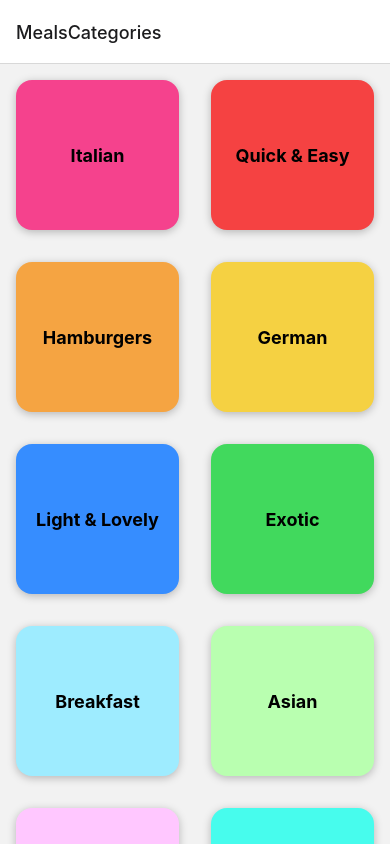
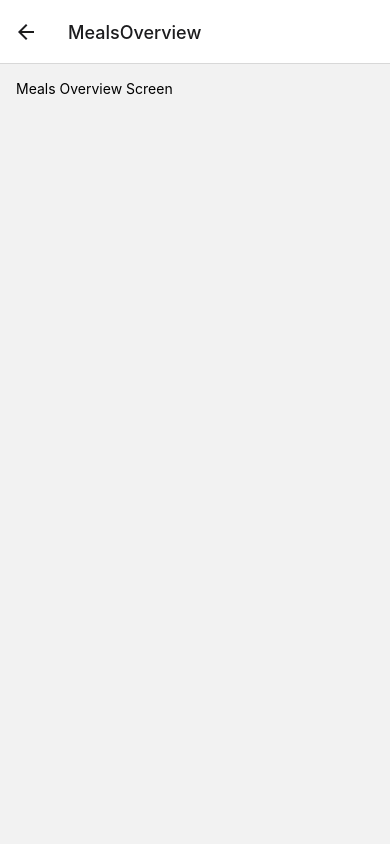
Before and after one commit to DmytroKhrishu/DemoMealsApp, a React Native app: screen /MealsOverview in a window 390 px wide. Built offline with nearby package versions, Linux system fonts and the light colour scheme.

Commit message:
added navigation between categories and meals screens

```diff
--- a/App.js
+++ b/App.js
@@ -4,6 +4,7 @@
 import { createNativeStackNavigator } from '@react-navigation/native-stack';
 
 import CategoriesScreen from './screens/CategoriesScreen';
+import MealsOverviewScreen from './screens/MealsOverviewScreen';
 
 const Stack = createNativeStackNavigator();
 
@@ -14,6 +15,7 @@
       <NavigationContainer>
         <Stack.Navigator>
           <Stack.Screen name="MealsCategories" component={CategoriesScreen} />
+          <Stack.Screen name='MealsOverview' component={MealsOverviewScreen} />
         </Stack.Navigator>
       </NavigationContainer>
     </>
--- a/components/CategoryGridTile.js
+++ b/components/CategoryGridTile.js
@@ -1,6 +1,6 @@
 import { Platform, Pressable, StyleSheet, Text, View } from 'react-native';
 
-export default function CategoryGridTile({ title, color }) {
+export default function CategoryGridTile({ title, color, onPress }) {
   return (
     <View style={[styles.gridItem, { backgroundColor: color }]}>
       <Pressable
@@ -9,6 +9,7 @@
           styles.button,
           pressed ? styles.buttonPressed : null,
         ]}
+        onPress={onPress}
       >
         <View style={styles.innerContainer}>
           <Text style={styles.title}>{title}</Text>
--- a/screens/CategoriesScreen.js
+++ b/screens/CategoriesScreen.js
@@ -2,18 +2,26 @@
 import { CATEGORIES } from '../data/dummy-data';
 import CategoryGridTile from '../components/CategoryGridTile';
 
-function renderCategoryItem(itemData) {
+function renderCategoryItem(itemData, navigation) {
+  function pressHandler() {
+    navigation.navigate('MealsOverview');
+  }
+
   return (
-    <CategoryGridTile title={itemData.item.title} color={itemData.item.color} />
+    <CategoryGridTile
+      title={itemData.item.title}
+      color={itemData.item.color}
+      onPress={pressHandler}
+    />
   );
 }
 
-export default function CategoriesScreen() {
+export default function CategoriesScreen({ navigation }) {
   return (
     <FlatList
       data={CATEGORIES}
       keyExtractor={(item) => item.id}
-      renderItem={renderCategoryItem}
+      renderItem={(itemData) => renderCategoryItem(itemData, navigation)}
       numColumns={2}
     />
   );
--- a/screens/MealsOverviewScreen.js
+++ b/screens/MealsOverviewScreen.js
@@ -0,0 +1,17 @@
+import { StyleSheet, Text, View } from 'react-native';
+import { MEALS } from '../data/dummy-data';
+
+export default function MealsOverviewScreen() {
+  return (
+    <View style={styles.container}>
+      <Text>Meals Overview Screen</Text>
+    </View>
+  );
+}
+
+const styles = StyleSheet.create({
+  container: {
+    flex: 1,
+    padding: 16,
+  },
+});
```
